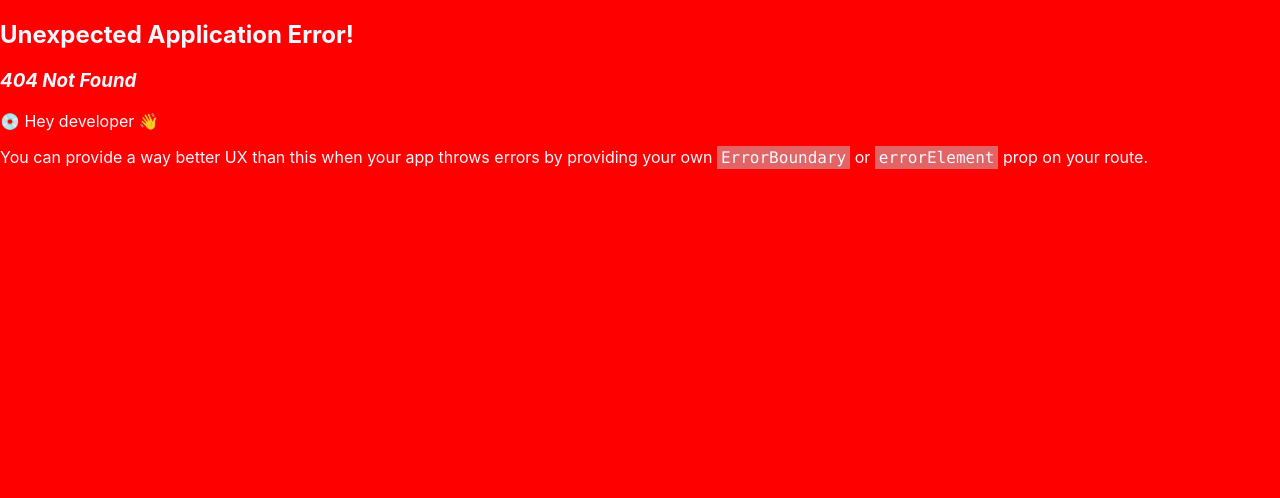
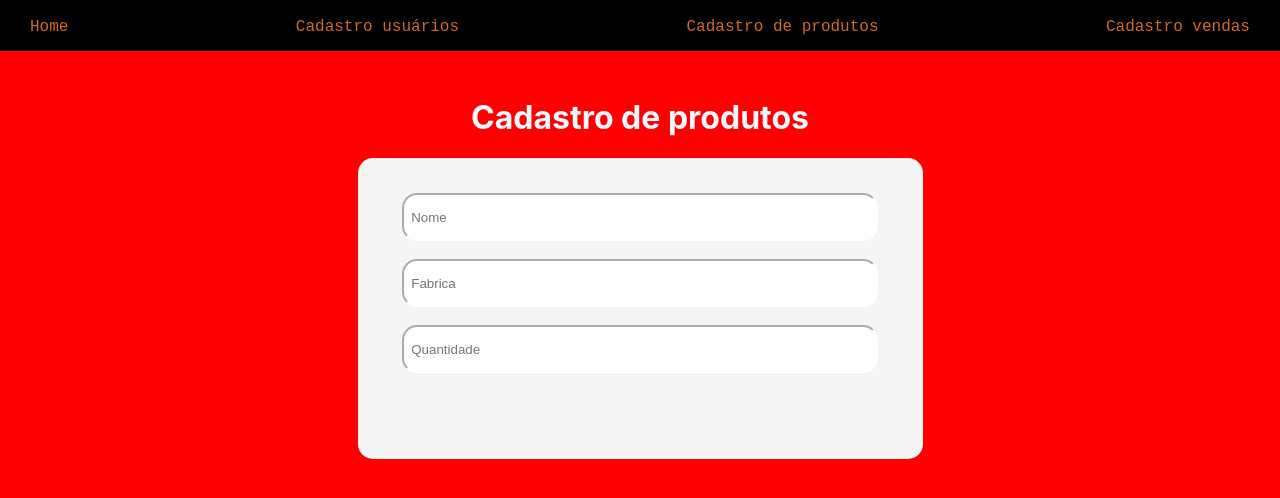
Before and after one commit to rafael211999/FrontPi, a React (Create React App) app: page /pi/products in a window 1280 px wide. Before the commit this address had no page. Shown: the top 498 px of the page. Built offline with nearby package versions, Linux system fonts and the light colour scheme.

Commit message:
criando tela cadastro

```diff
--- a/src/App.tsx
+++ b/src/App.tsx
@@ -1,16 +1,10 @@
 import React from "react";
-import logo from "./logo.svg";
+
 import "./App.css";
-import { Outlet } from "react-router-dom";
-import Navibar from "./components/navibar/Navibar";
+
 
 function App() {
-  return (
-    <div className="App">
-      <Navibar />
-      <Outlet />
-    </div>
-  );
+  return <div></div>;
 }
 
 export default App;
--- a/src/components/card/Card.css
+++ b/src/components/card/Card.css
@@ -1,6 +1,4 @@
-body {
-  background-color: rgb(221, 228, 235);
-}
+
 
 .MyImage {
   display: flex;
@@ -10,7 +8,7 @@ body {
 }
 
 .Titulo {
-  color: tomato;
+  color: rgb(71, 83, 255);
   font-family: "Courier New", Courier, monospace;
 }
 
--- a/src/components/routes/Home.tsx
+++ b/src/components/home/Home.tsx
@@ -1,10 +1,12 @@
 import React from "react";
 import Card from "../card/Card";
 import Produtos from "../cardProdutos/Produtos";
+import Navibar from "../navibar/Navibar";
 
 function Home() {
   return (
     <div>
+      <Navibar/>
       <Card />
       <Produtos />
     </div>
--- a/src/components/navibar/Navibar.tsx
+++ b/src/components/navibar/Navibar.tsx
@@ -1,19 +1,15 @@
 import React from "react";
 import "./Navibar.css";
-import { BrowserRouter as Router, Link } from "react-router-dom";
-import logo from "../../imagem/R.gif";
+import { Link } from "react-router-dom";
+
 
 function Navibar() {
   return (
     <div>
-      <div className="MyLogo">
-        <Link to="/home" target="_blank" rel="noopener noreferrer">
-          <img src={logo} alt="Logo" />
-        </Link>
-      </div>
+
       <div className="Nav">
         <div className="Button">
-          <Link to="/home" target="_blank" rel="noopener noreferrer">
+          <Link to="/" target="_blank" rel="noopener noreferrer">
             Home
           </Link>
         </div>
@@ -24,7 +20,7 @@ function Navibar() {
         </div>
         <div className="Button">
           <Link to="/products" target="_blank" rel="noopener noreferrer">
-            Cadastro produtos
+            Cadastro de produtos
           </Link>
         </div>
         <div className="Button">
--- /dev/null
+++ b/src/components/products/Products.css
@@ -0,0 +1,27 @@
+.ContainerInput {
+  display: flex;
+  flex-direction: column;
+  /* background-color: aqua; */
+  padding: 2% 0% 2% 0%;
+  align-items: center;
+}
+
+
+.Children {
+    background-color: whitesmoke;
+    padding: 2% 15% 6% 15%;
+    display: flex;
+    flex-direction: column;
+    align-items: center;
+    border-radius: 15px;
+}
+
+
+
+.Children input {
+    padding: 8% 159% 8% 4%;
+    border-radius: 15px;
+    border-color:white ;
+    background-color: white;
+    margin: 5%;
+}
--- /dev/null
+++ b/src/components/products/Products.tsx
@@ -0,0 +1,37 @@
+import React from "react";
+import "./Products.css";
+import Navibar from "../navibar/Navibar";
+
+function Products() {
+  return (
+    <>
+      <Navibar />
+      <div className="ContainerInput">
+        <h1>Cadastro de produtos</h1>
+        <div className="Children">
+          <input
+            className="MyInput"
+            type="text"
+            placeholder="Nome"
+            rel="noopener noreferrer"
+          />
+
+          <input
+            className="MyInput"
+            type="text"
+            placeholder="Fabrica"
+            rel="noopener noreferrer"
+          />
+
+          <input
+            className="MyInput"
+            type="text"
+            placeholder="Quantidade"
+            rel="noopener noreferrer"
+          />
+        </div>
+      </div>
+    </>
+  );
+}
+export default Products;
--- a/src/components/routes/Products.tsx
+++ /dev/null
@@ -1,11 +0,0 @@
-import React from "react";
-
-function Products() {
-  return (
-    <div>
-      <h1>Produtos</h1>
-      <p>Conteudo da pagina</p>
-    </div>
-  );
-}
-export default Products;
--- a/src/index.tsx
+++ b/src/index.tsx
@@ -1,52 +1,27 @@
 import React from "react";
 import ReactDOM from "react-dom/client";
 import "./index.css";
-// import App from './App';
 import reportWebVitals from "./reportWebVitals";
-// import Mensagem from './components/mensagem/Mensagem';
-// import UserIput from './components/userInput/UserInput';
-import Navibar from "./components/navibar/Navibar";
-import Card from "./components/card/Card";
-import Produtos from "./components/cardProdutos/Produtos";
 import "./index.css";
-import { RouterProvider, createBrowserRouter } from "react-router-dom";
-import Home from "./components/routes/Home";
-import Products from "./components/routes/Products";
-import Sales from "./components/routes/Sales";
-import User from "./components/routes/User";
-import App from "./App";
-
-const router = createBrowserRouter([
-  {
-    path: "/",
-    element: <App />,
-    children: [
-      {
-        path: "/home",
-        element: <Home />,
-      },
-      {
-        path: "/user",
-        element: <User />,
-      },
-      {
-        path: "/products",
-        element: <Products />,
-      },
-      {
-        path: "/sales",
-        element: <Sales />,
-      },
-    ],
-  },
-]);
+import { BrowserRouter, Route, Routes } from "react-router-dom";
+import Home from "./components/home/Home";
+import Products from "./components/products/Products";
+import Sales from "./components/sales/Sales";
+import User from "./components/user/User";
 
 const root = ReactDOM.createRoot(
   document.getElementById("root") as HTMLElement
 );
 root.render(
   <React.StrictMode>
-    <RouterProvider router={router} />
+    <BrowserRouter basename="/pi">
+      <Routes>
+        <Route path="/" element={<Home />} />
+        <Route path="/user" element={<User />} />
+        <Route path="/products" element={<Products />} />
+        <Route path="/sales" element={<Sales />} />
+      </Routes>
+    </BrowserRouter>
   </React.StrictMode>
 );
 
```
Also changed, not shown: src/components/logo/Logo.tsx (added, +16 -0 lines), src/components/logo/Logo.css (added), src/components/sales/Sales.tsx (renamed from src/components/routes/Sales.tsx), src/components/user/User.tsx (renamed from src/components/routes/User.tsx).
